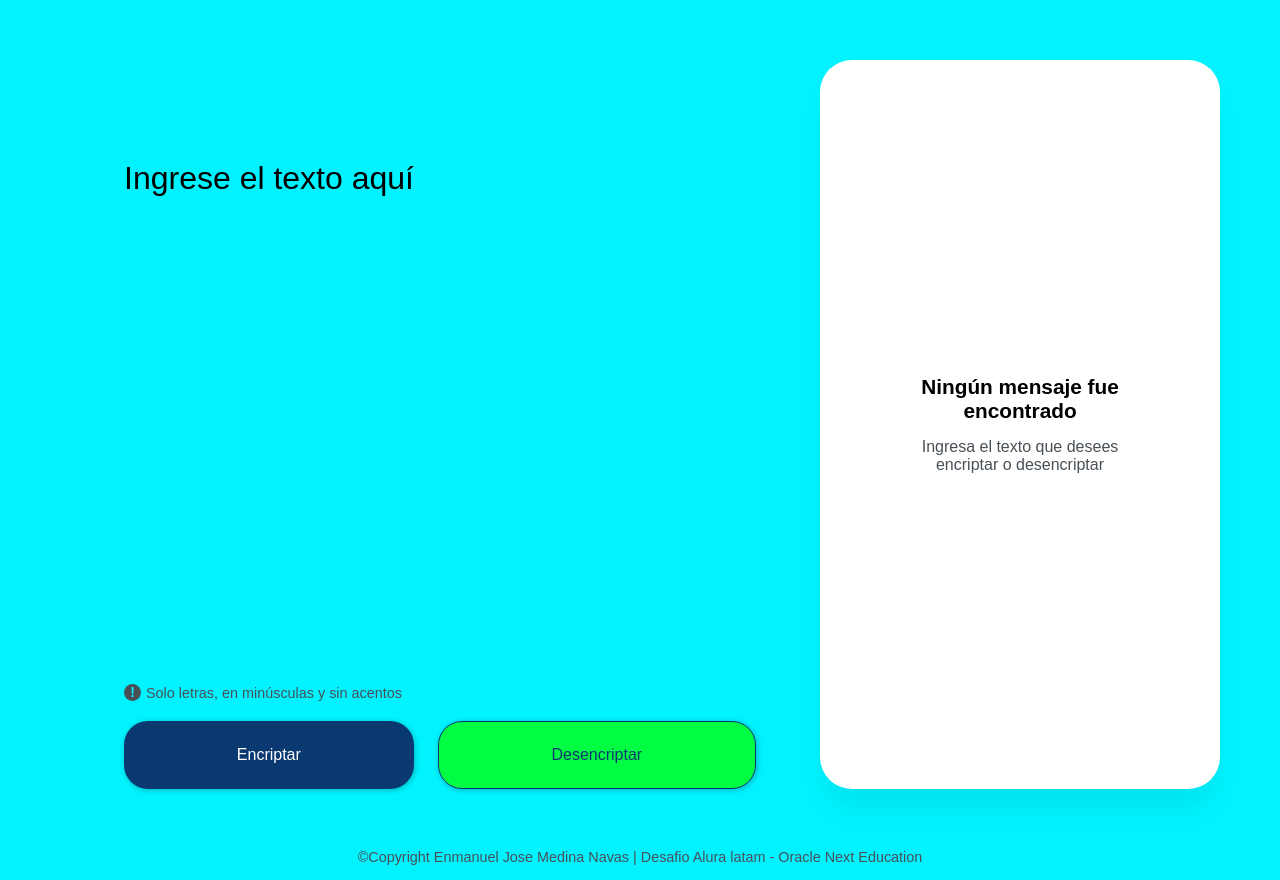
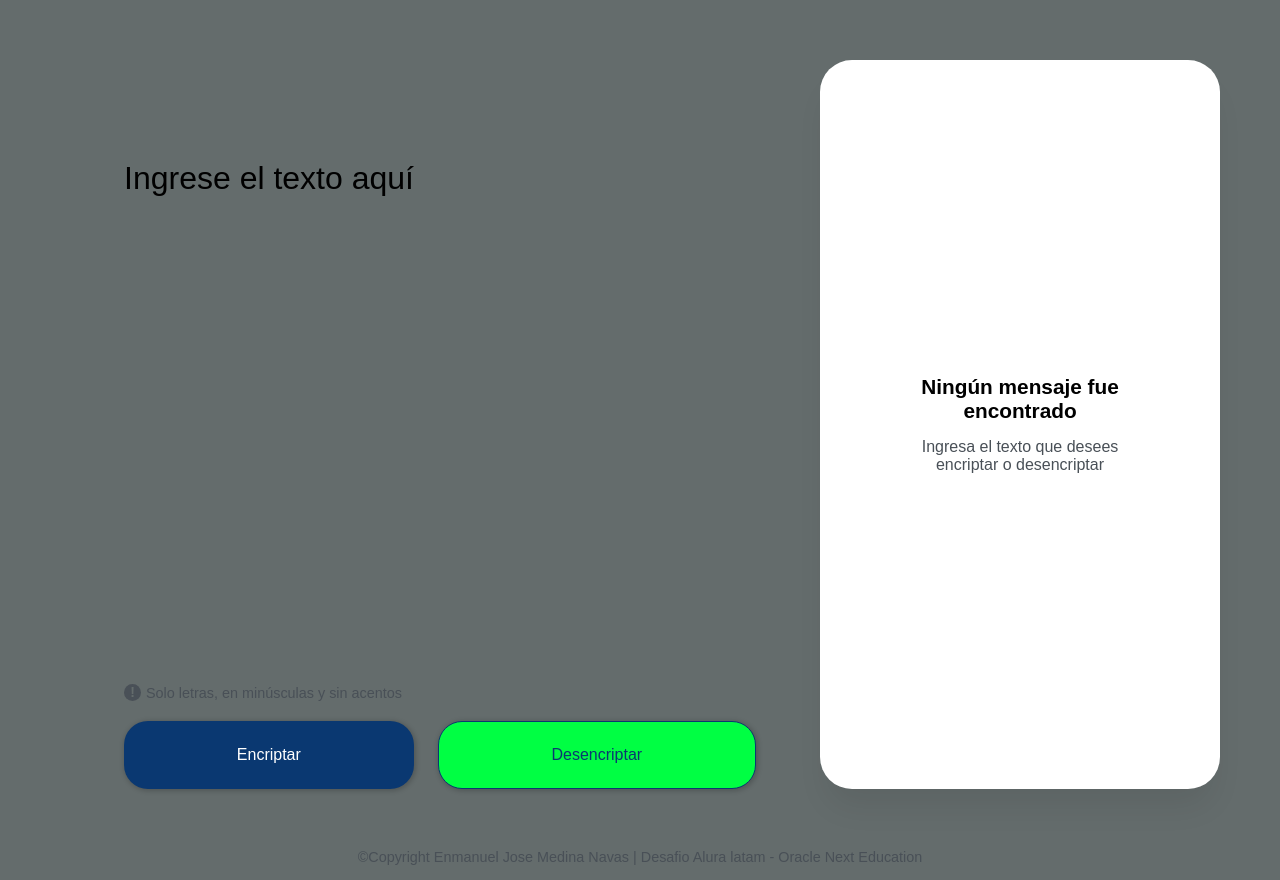
Before and after one commit to EnmanuelMed/PROYECTO, a plain HTML site: page index.html in a window 1280 px wide. Drawn offline with Linux system fonts and the light colour scheme.

Commit message:
Add files via upload

```diff
--- a/Estilos.css
+++ b/Estilos.css
@@ -7,7 +7,7 @@
   --dark-blue-300: #0A3871;
   --dark-blue-400: #072B61;
   --dark-blue-500: #052051;
-  --gray-100: #00F3FF;
+  --gray-100: #646c6c;
   --gray-200: #ADB5BD;
   --gray-300: #868E96;
   --gray-400: #495057;
```
